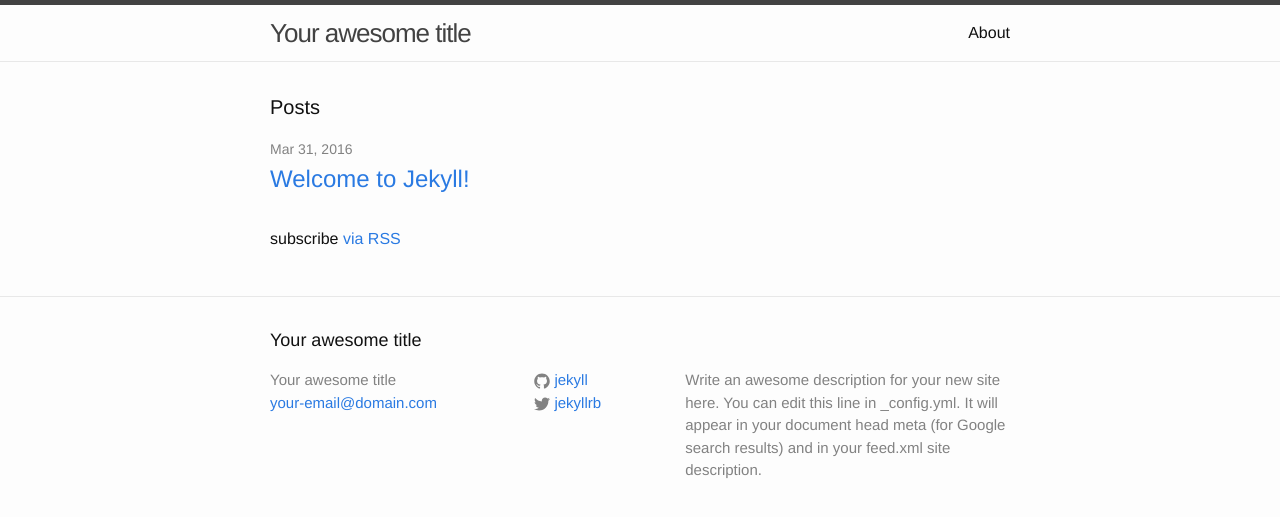
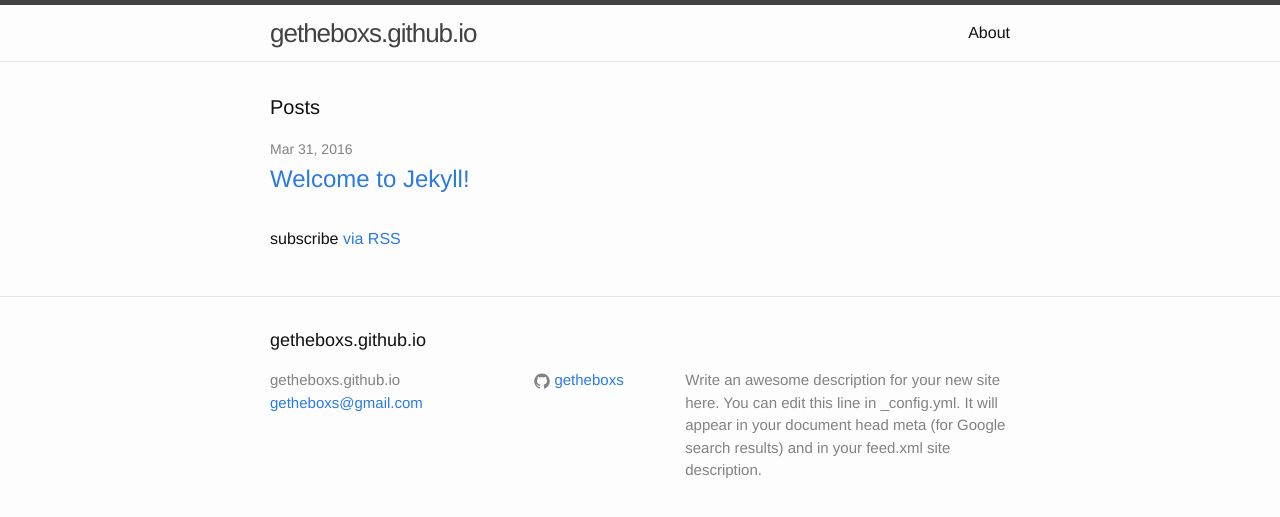
Before and after one commit to getheboxs/getheboxs.github.io, a Jekyll site: the page built from index.html, in a window 1280 px wide. Shown: the top 517 px of the page. Built offline with Jekyll 4.4.1, drawn with Linux system fonts in a browser that asks for light colours; the list of posts is cut into pages by our own code.

Commit message:
change setting

```diff
--- a/_config.yml
+++ b/_config.yml
@@ -6,16 +6,17 @@
 # 'jekyll serve'. If you change this file, please restart the server process.
 
 # Site settings
-title: Your awesome title
-email: your-email@domain.com
+title: getheboxs.github.io
+email: getheboxs@gmail.com
 description: > # this means to ignore newlines until "baseurl:"
   Write an awesome description for your new site here. You can edit this
   line in _config.yml. It will appear in your document head meta (for
   Google search results) and in your feed.xml site description.
 baseurl: "" # the subpath of your site, e.g. /blog
-url: "http://yourdomain.com" # the base hostname & protocol for your site
-twitter_username: jekyllrb
-github_username:  jekyll
+url: "http://getheboxs.github.io/" # the base hostname & protocol for your site
+# twitter_username: jekyllrb
+github_username:  getheboxs
 
+paginate: 5
 # Build settings
 markdown: kramdown
```
